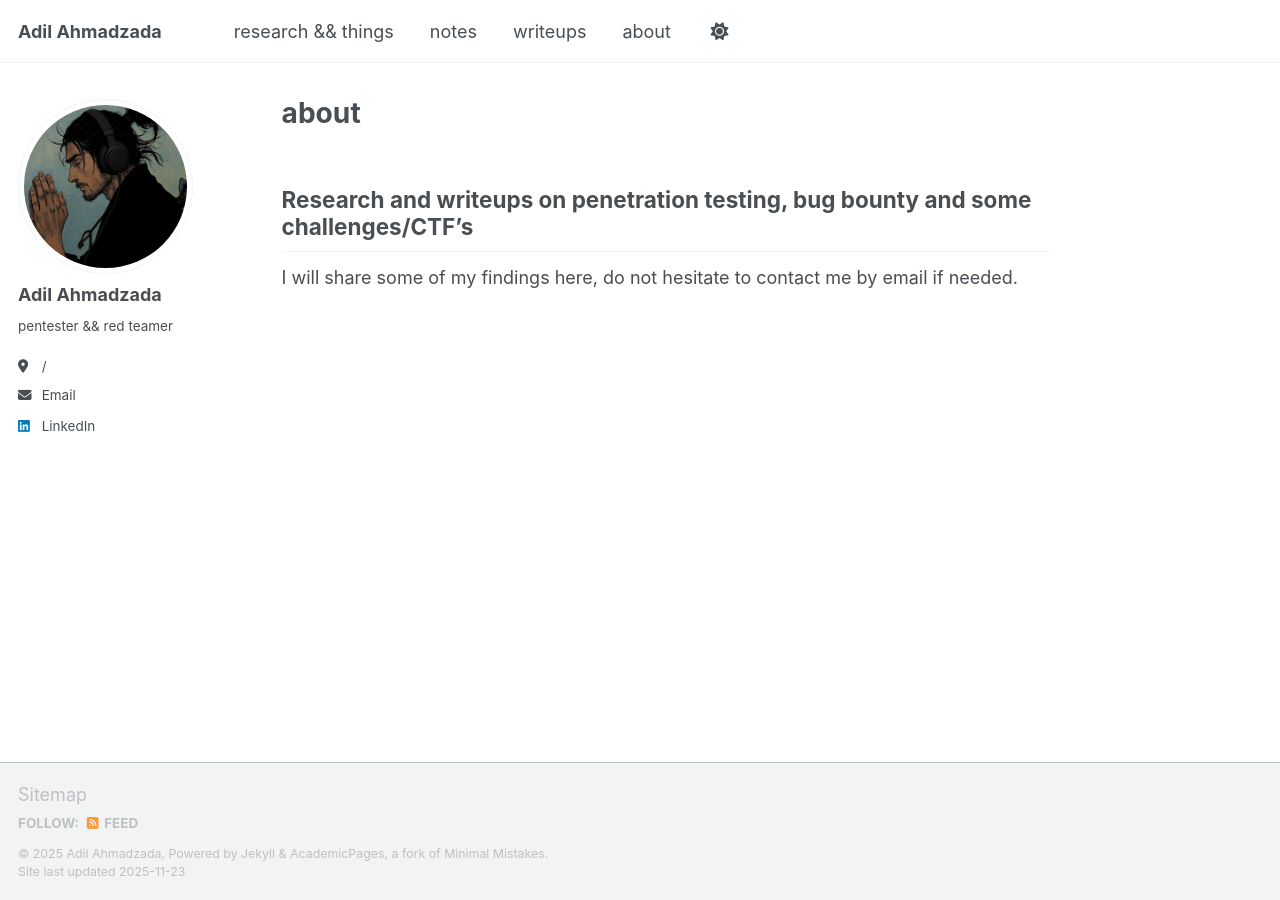
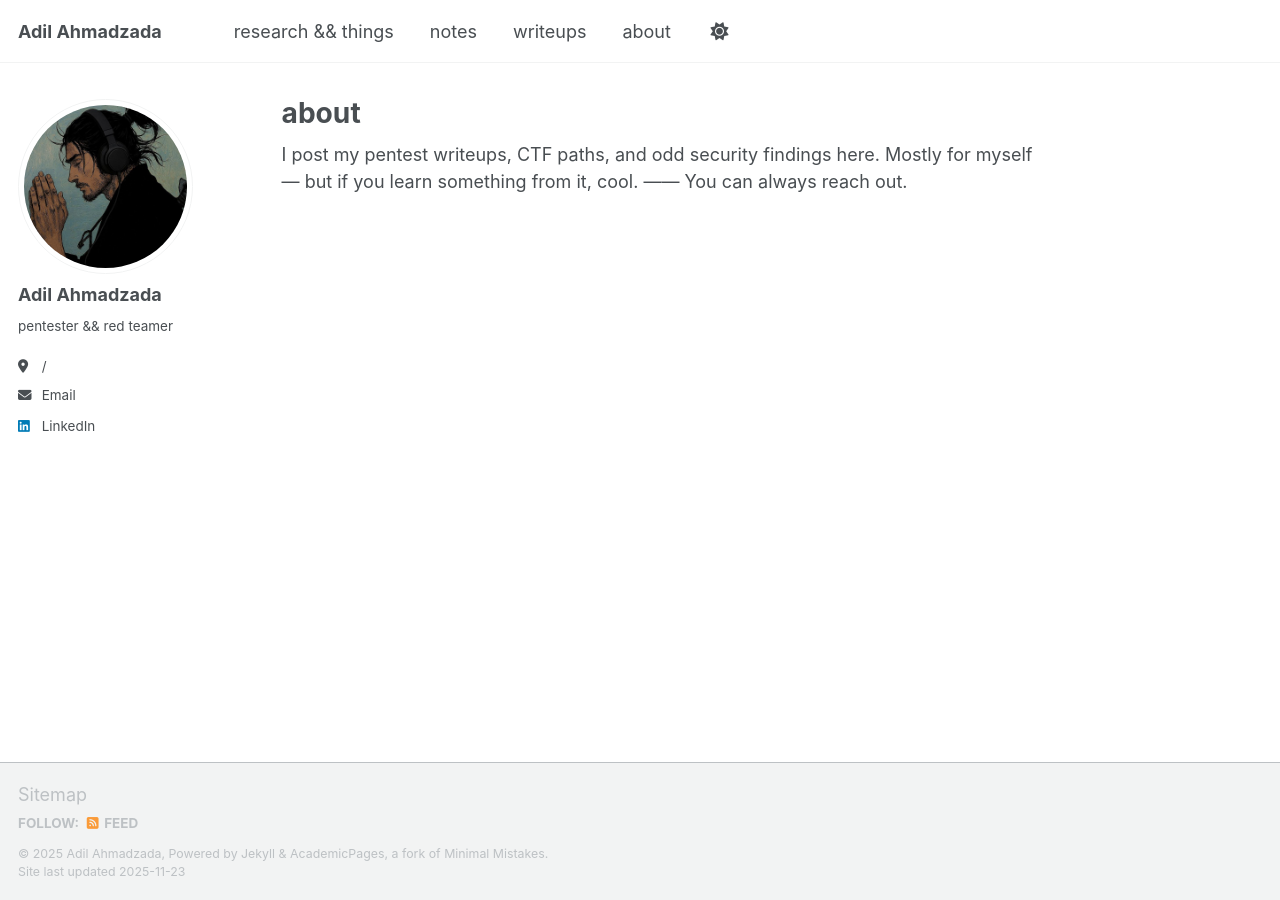
Before and after one commit to adilaxmdv/adilaxmdv.github.io, a Jekyll site: the page built from _pages/about.md, in a window 1280 px wide. Built offline with Jekyll 4.4.1, drawn with Linux system fonts in a browser that asks for light colours; a script that is not in the unit is left out.

Commit message:
modified:   _pages/about.md

```diff
--- a/_pages/about.md
+++ b/_pages/about.md
@@ -6,6 +6,7 @@ redirect_from:
   - /about/
   - /about.html
 ---
-Research and writeups on penetration testing, bug bounty and some challenges/CTF’s
+I post my pentest writeups, CTF paths, and odd security findings here.
+Mostly for myself — but if you learn something from it, cool.
 ------
-I will share some of my findings here, do not hesitate to contact me by email if needed.
+You can always reach out.
```
